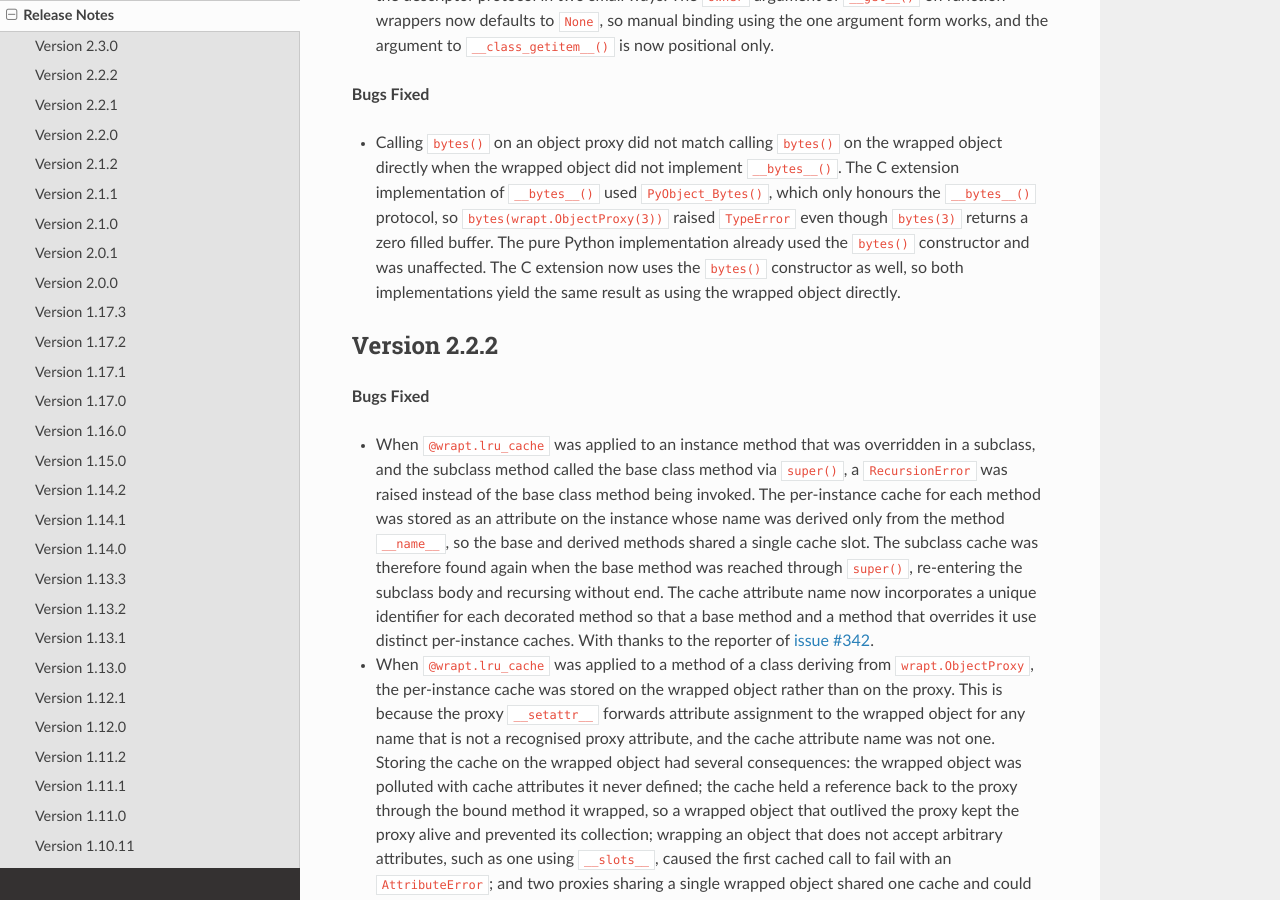
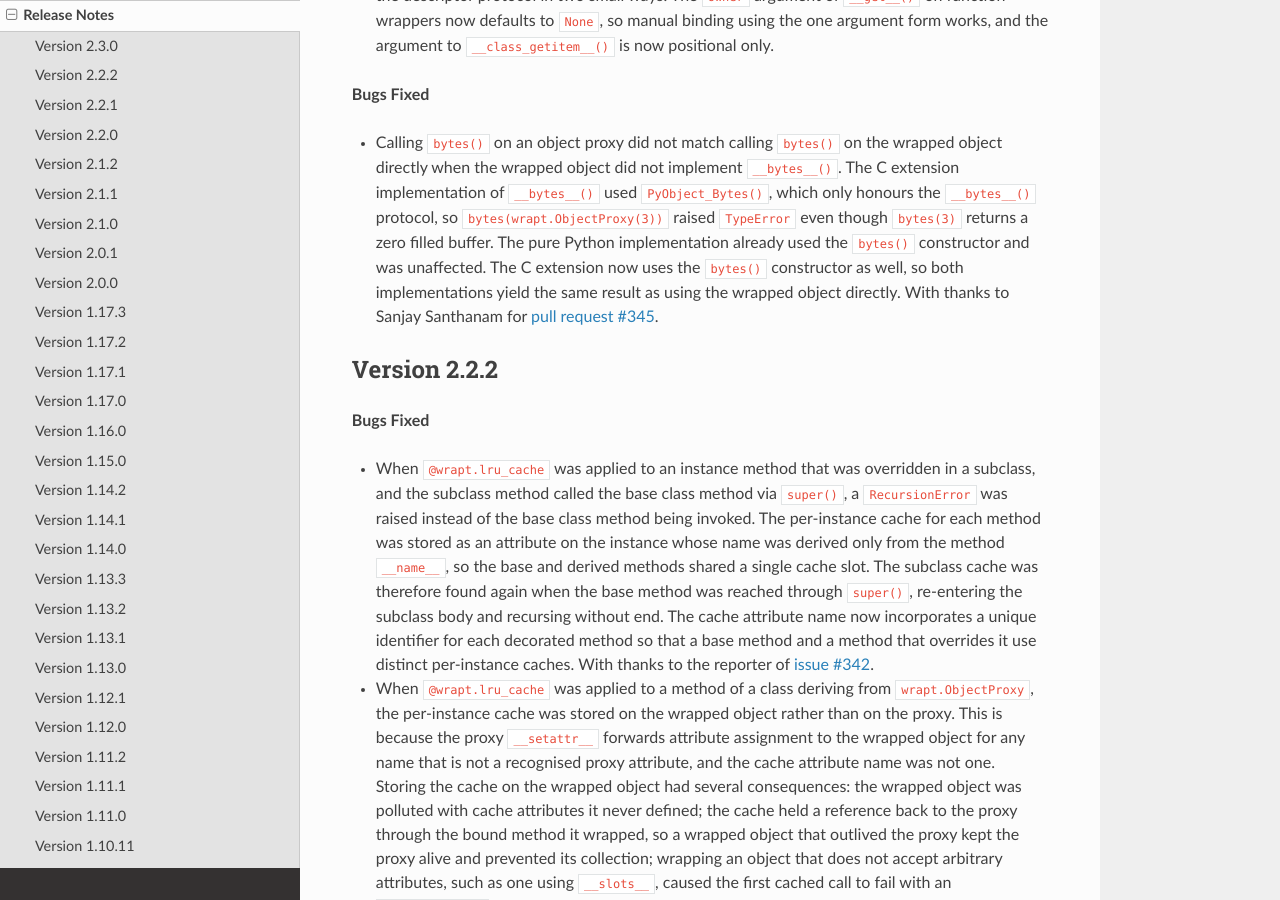
Before and after one commit to GrahamDumpleton/wrapt, a Sphinx documentation site: the page built from docs/changes.rst, in a window 1280 px wide and 900 px high, scrolled down 1314 px. Built offline with Sphinx 7.4.7 and the Read the Docs theme 3.1.0, drawn with Linux system fonts in a browser that asks for light colours.

Commit message:
Acknowledge reporter in bytes() bug fix change log entry.

```diff
--- a/docs/changes.rst
+++ b/docs/changes.rst
@@ -81,7 +81,8 @@ Version 2.3.0
   already used the ``bytes()`` constructor and was unaffected. The C
   extension now uses the ``bytes()`` constructor as well, so both
   implementations yield the same result as using the wrapped object
-  directly.
+  directly. With thanks to Sanjay Santhanam for `pull request #345
+  <https://github.com/GrahamDumpleton/wrapt/pull/345>`_.
 
 Version 2.2.2
 -------------
```
